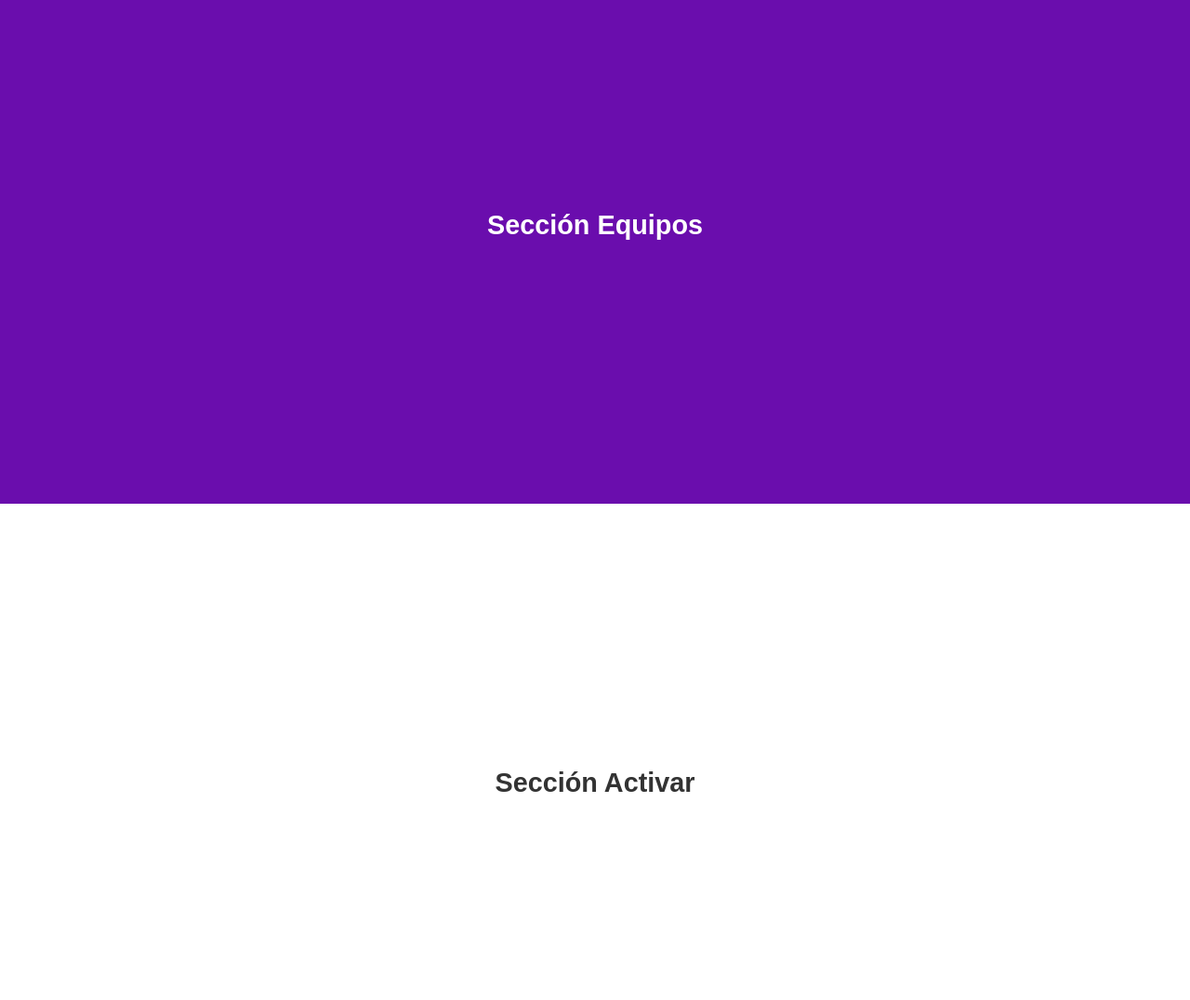
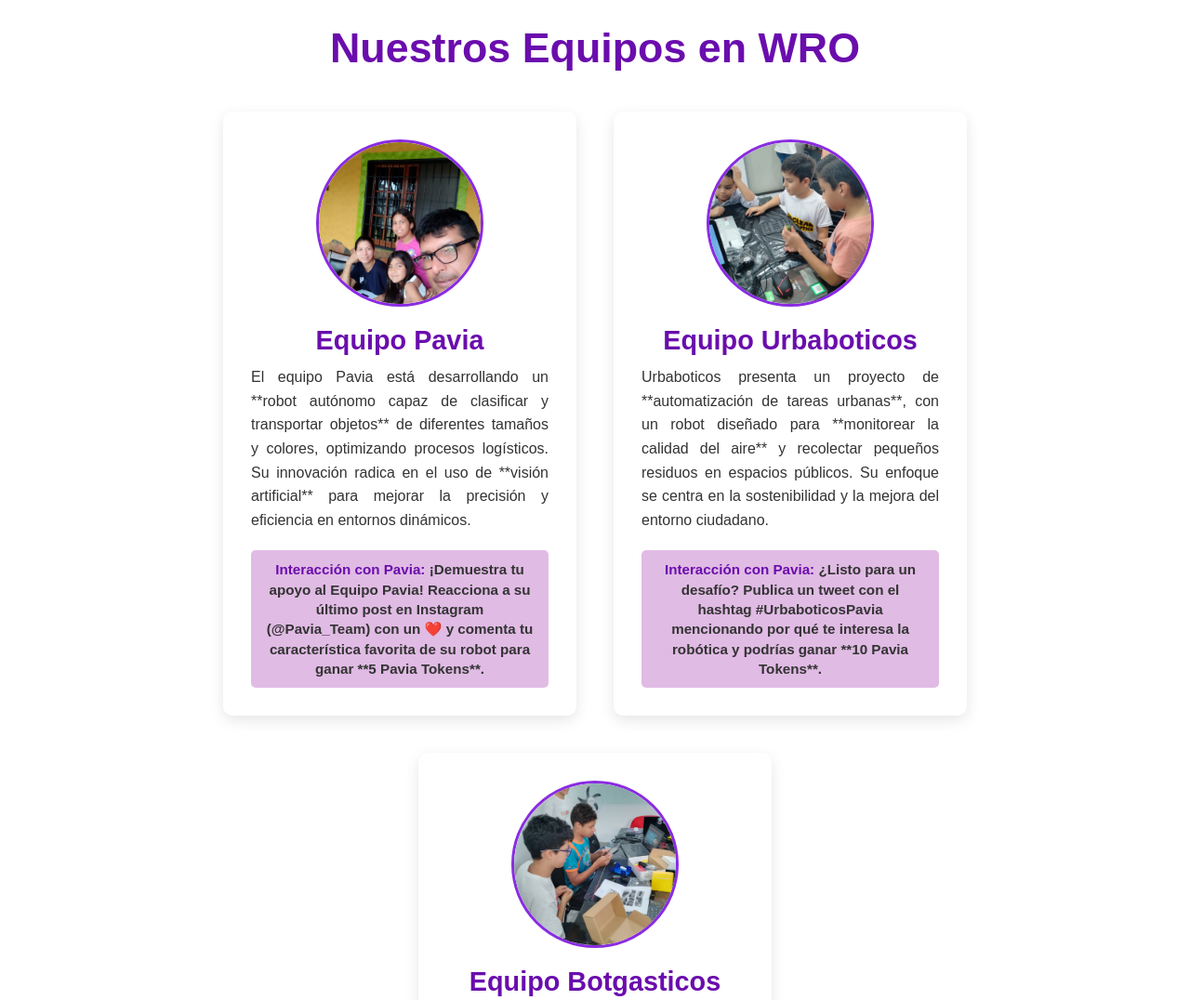
Before and after one commit to joelramonph/paviaTokenLanding, a plain HTML site: page index.html in a window 1280 px wide. Shown: the part 2680-3756 px from the top of the page at 93% size. Drawn offline with Linux system fonts and the light colour scheme.

Commit message:
creacion de la seccion equipos html y css

```diff
--- a/index.html
+++ b/index.html
@@ -88,9 +88,47 @@
                 </div>
             </section>
 
-            <section id="equipos" class="placeholder-section">
-                <p>Sección Equipos</p>
-            </section>
+            <section id="equipos" class="teams-section">
+    <div class="container">
+        <h2 class="section-title">Nuestros Equipos en WRO</h2>
+        <div class="teams-grid">
+
+            <div class="team-card">
+                <img src="./assets/paviaImagenTemporal.jpeg" alt="Equipo Pavia" class="team-image">
+                <h3 class="team-name">Equipo Pavia</h3>
+                <p class="team-project-description">
+                    El equipo Pavia está desarrollando un **robot autónomo capaz de clasificar y transportar objetos** de diferentes tamaños y colores, optimizando procesos logísticos. Su innovación radica en el uso de **visión artificial** para mejorar la precisión y eficiencia en entornos dinámicos.
+                </p>
+                <p class="pavia-interaction">
+                    <strong>Interacción con Pavia:</strong> ¡Demuestra tu apoyo al Equipo Pavia! Reacciona a su último post en Instagram (@Pavia_Team) con un ❤️ y comenta tu característica favorita de su robot para ganar **5 Pavia Tokens**.
+                </p>
+            </div>
+
+            <div class="team-card">
+                <img src="./assets/urbaboticoImagenTemporal.jpeg" alt="Equipo Urbaboticos" class="team-image">
+                <h3 class="team-name">Equipo Urbaboticos</h3>
+                <p class="team-project-description">
+                    Urbaboticos presenta un proyecto de **automatización de tareas urbanas**, con un robot diseñado para **monitorear la calidad del aire** y recolectar pequeños residuos en espacios públicos. Su enfoque se centra en la sostenibilidad y la mejora del entorno ciudadano.
+                </p>
+                <p class="pavia-interaction">
+                    <strong>Interacción con Pavia:</strong> ¿Listo para un desafío? Publica un tweet con el hashtag #UrbaboticosPavia mencionando por qué te interesa la robótica y podrías ganar **10 Pavia Tokens**.
+                </p>
+            </div>
+
+            <div class="team-card">
+                <img src="./assets/botgasticoImagenTemporal.jpeg" alt="Equipo Botgasticos" class="team-image">
+                <h3 class="team-name">Equipo Botgasticos</h3>
+                <p class="team-project-description">
+                    El equipo Botgasticos está trabajando en un **sistema robótico interactivo para educación**, que permite a los niños aprender conceptos básicos de programación y mecánica de forma lúdica. Su prototipo incluye un robot amigable que guía a los usuarios a través de desafíos educativos.
+                </p>
+                <p class="pavia-interaction">
+                    <strong>Interacción con Pavia:</strong> ¡Vota por tu demo favorita del Equipo Botgasticos en nuestra encuesta de Telegram y obtén **7 Pavia Tokens** al instante! (Enlace disponible en el evento).
+                </p>
+            </div>
+
+        </div>
+    </div>
+</section>
             <section id="activar" class="placeholder-section">
                 <p>Sección Activar</p>
             </section>
--- a/styles/main.css
+++ b/styles/main.css
@@ -205,16 +205,16 @@ main {
 }
 
 .hero-headline .frases {
-    font-size: 0.6em; /* Relativo al 2em del padre (hero-headline) */
-    color: var(--color-primary-purple); /* Cambiado a un púrpura más oscuro para contraste */
+    font-size: 0.6em;
+    color: var(--color-primary-purple);
     text-transform: capitalize;
-    display: block; /* Para asegurar que ocupe su propia línea si es necesario */
+    display: block;
 }
 
 .hero-headline .frases_small {
-    font-size: 0.4em; /* Relativo al 2em del padre (hero-headline) */
+    font-size: 0.4em;
     text-transform: capitalize;
-    display: block; /* Para asegurar que ocupe su propia línea si es necesario */
+    display: block;
 }
 
 .hero-image {
@@ -274,25 +274,77 @@ main {
     font-size: 2em; /* Tamaño del icono para móvil */
 }
 
-/* --- ESTILOS PARA SECCIONES PLACEHOLDER --- */
-/* Elimina el estilo 'main section' genérico y usa esta clase */
-.placeholder-section {
-    height: 600px;
-    display: flex;
-    justify-content: center;
-    align-items: center;
-    text-align: center;
-    padding: 20px;
-    font-size: 1.8em;
-    font-weight: bold;
-    /* Añade colores para diferenciarlas si aún las usas como placeholders */
-}
+
 
 /* Colores para tus placeholders temporales */
 .placeholder-section:nth-of-type(1) { background-color: var(--color-light-gray); } /* Equipos */
 .placeholder-section:nth-of-type(2) { background-color: var(--color-secondary-purple); color: var(--color-white);} /* Activar */
 .placeholder-section:nth-of-type(3) { background-color: var(--color-primary-purple); color: var(--color-white);} /* Contacto */
+/* --- Estilos para la Sección "Equipos" (Mobile-First) --- */
+.teams-section {
+    background-color: var(--color-light-gray); /* Un fondo gris claro para esta sección */
+    color: var(--color-dark-gray);
+    padding: 60px 0;
+    text-align: center;
+}
 
+.teams-grid {
+    display: flex;
+    flex-direction: column; /* Apila las tarjetas verticalmente en móvil */
+    gap: 30px; /* Espacio entre las tarjetas */
+    align-items: center; /* Centra las tarjetas si su ancho es menor que el contenedor */
+}
+
+.team-card {
+    background-color: var(--color-white);
+    border-radius: 10px;
+    box-shadow: 0 5px 15px rgba(0, 0, 0, 0.1);
+    padding: 25px;
+    max-width: 350px; /* Limita el ancho de cada tarjeta en móvil */
+    width: 100%; /* Asegura que la tarjeta use todo el ancho disponible hasta max-width */
+    display: flex;
+    flex-direction: column;
+    align-items: center; /* Centra el contenido dentro de la tarjeta */
+    text-align: center; /* Centra el texto dentro de la tarjeta */
+}
+
+.team-image {
+    width: 150px; /* Tamaño fijo para la imagen del equipo en móvil */
+    height: 150px;
+    border-radius: 50%; /* Imágenes circulares */
+    object-fit: cover; /* Asegura que la imagen cubra el área sin distorsionarse */
+    margin-bottom: 15px;
+    border: 3px solid var(--color-secondary-purple); /* Borde alrededor de la imagen */
+}
+
+.team-name {
+    font-size: 1.6em;
+    color: var(--color-primary-purple);
+    margin-bottom: 10px;
+}
+
+.team-project-description {
+    font-size: 0.95em;
+    line-height: 1.6;
+    margin-bottom: 15px;
+    text-align: justify; /* Justifica el texto de la descripción del proyecto */
+}
+
+.pavia-interaction {
+    font-size: 0.9em;
+    color: var(--color-dark-gray);
+    background-color: var(--color-light-purple);
+    border-radius: 5px;
+    padding: 10px 15px;
+    line-height: 1.4;
+    font-weight: bold;
+    text-align: center; /* Centra el texto de interacción */
+    width: 100%; /* Ocupa todo el ancho de la tarjeta */
+}
+
+.pavia-interaction strong {
+    color: var(--color-primary-purple); /* Color más fuerte para la interacción */
+}
 
 /* --- Estilos para el FOOTER (Mobile-First) --- */
 .main-footer {
@@ -494,6 +546,51 @@ main {
         margin: 40px 0;
     }
 
+
+    .teams-section {
+        padding: 80px 0;
+    }
+
+    .teams-grid {
+        flex-direction: row;
+        flex-wrap: wrap;
+         align-items: stretch;
+        justify-content: center;
+        gap: 40px;
+    }
+
+    .team-card {
+        display: flex;
+        flex-direction: column;
+        justify-content: flex-start
+        flex: 1 1 calc(33.33% - 40px);
+        max-width: 380px;
+        padding: 30px;
+    }
+
+    .team-image {
+        width: 180px;
+        height: 180px;
+        margin-bottom: 20px;
+    }
+
+    .team-name {
+        font-size: 1.8em;
+    }
+
+    .team-project-description {
+        font-size: 1em;
+        flex-grow: 1;
+         margin-bottom: 20px;
+    }
+
+    .pavia-interaction {
+        font-size: 0.95em;
+         margin-top: auto;
+         width: 100%;
+    }
+
+
     /* Estilos del FOOTER para Escritorio */
     .main-footer {
         padding: 60px 50px;
```
Also changed, not shown: assets/botgasticoImagenTemporal.jpeg (added), assets/paviaImagenTemporal.jpeg (added), assets/urbaboticoImagenTemporal.jpeg (added).
